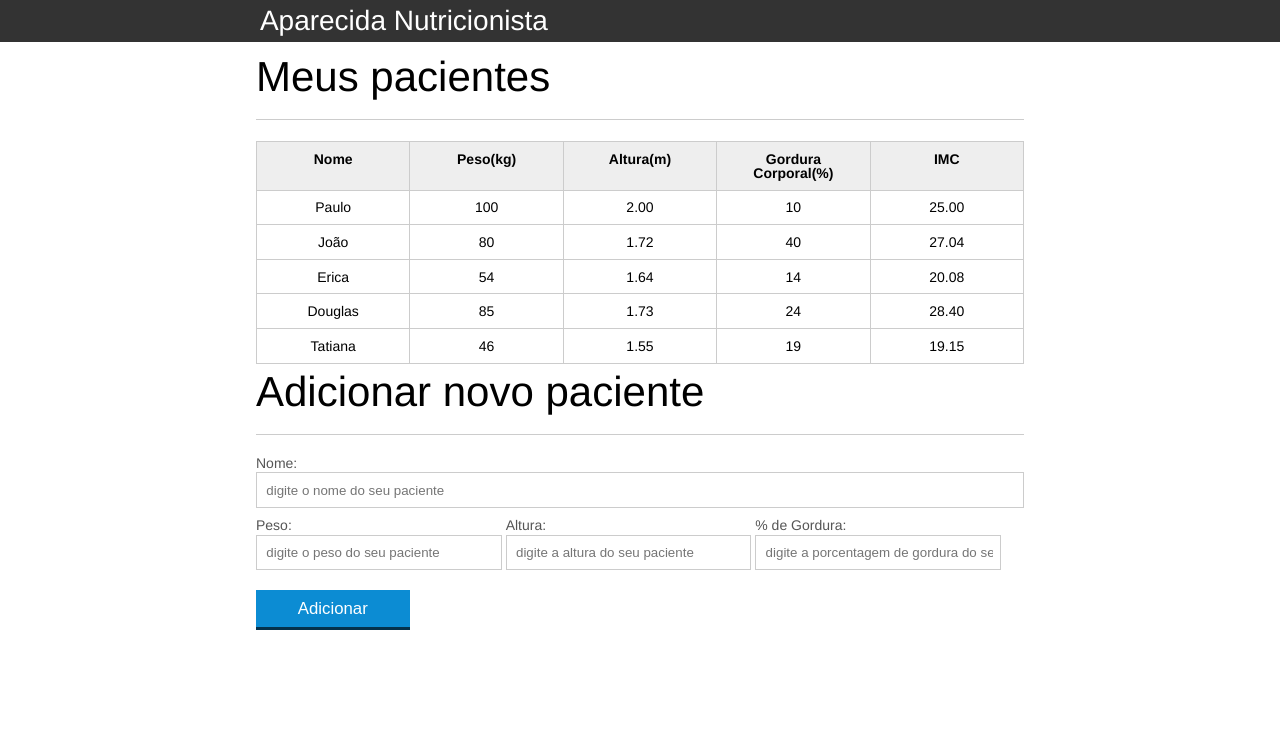
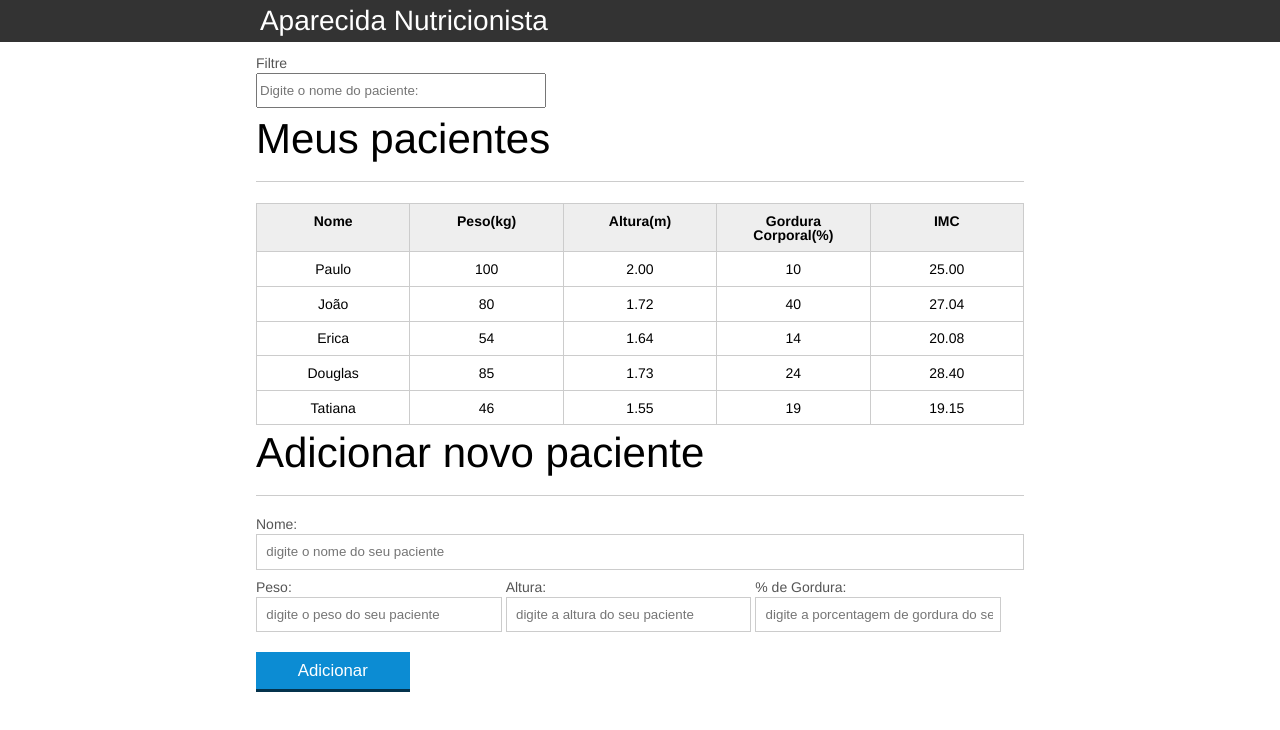
Before and after one commit to guelfialho/AluraJS, a plain HTML site: page index.html in a window 1280 px wide. Drawn offline with Linux system fonts and the light colour scheme.

Commit message:
Começando o filtro

```diff
--- a/css/index.css
+++ b/css/index.css
@@ -137,7 +137,13 @@ button[disabled=disabled], button:disabled {
 	background-color:lightcoral;
 }
 
-.fadeOut{
+.fadeOut {
 	opacity: 0;
 	transition: 0.6s;
 }
+
+#filtrar-tabela {
+	width: 290px;
+	height: 35px;
+	margin-bottom: 10px;
+}
--- a/index.html
+++ b/index.html
@@ -17,6 +17,8 @@
 		</header>
 		<main>
 			<section class="container">
+				<label for="filtrar-tabela">Filtre</label>
+				<input type="text" name="filtro" id="filtrar-tabela" placeholder="Digite o nome do paciente:">
 				<h2>Meus pacientes</h2>
 				<table>
 					<thead>
@@ -101,6 +103,6 @@
 		<script src="js/calcula-imc.js" ></script>
 		<script src="js/form.js" ></script>
 		<script src="js/remover-paciente.js"></script>
-
+		<script src="js/filtro.js"></script>
 	</body>
 </html>
--- /dev/null
+++ b/js/filtro.js
@@ -0,0 +1,6 @@
+var campoFiltro = document.querySelector("#filtrar-tabela");
+console.log(campoFiltro);
+
+campoFiltro.addEventListener("input", function(){
+    console.log("Digitaram no campo de Filtro");
+});
--- a/js/remover-paciente.js
+++ b/js/remover-paciente.js
@@ -12,5 +12,4 @@ pacientes.forEach(function(paciente){
         // var paiDoAlvo = alvoEvento.parentNode;
         // paiDoAlvo.remove();
     })
-
-})
+});
```
